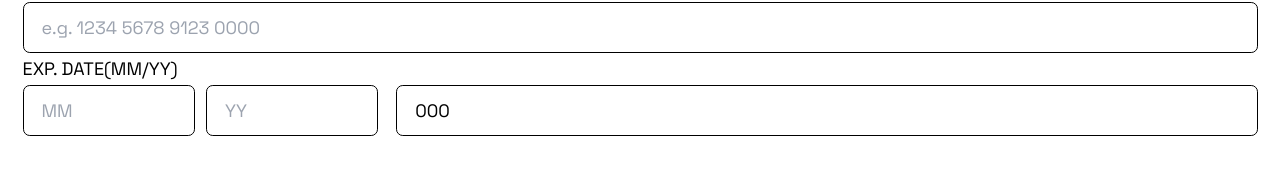
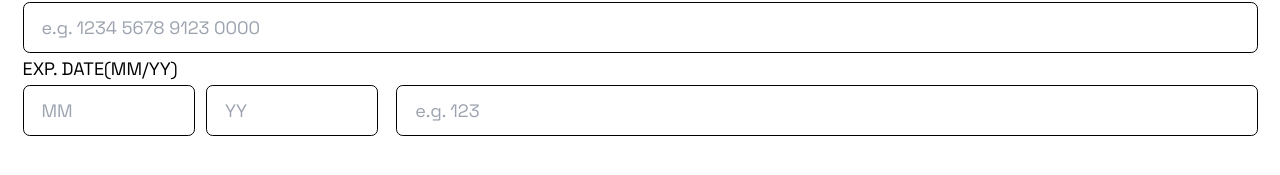
Before and after one commit to soewaiyanag/interactive-card-details-form, a React (Create React App) app: page / in a window 1280 px wide. Shown: the part 563-738 px from the top of the page. Built offline with nearby package versions, Linux system fonts and the light colour scheme.

Commit message:
update: in InputNumber, use Ref for save original state value

```diff
--- a/src/Components/CardFront.js
+++ b/src/Components/CardFront.js
@@ -1,7 +1,7 @@
 import cardLogo from "images/card-logo.svg";
 import CardNumber from "features/cardNumber/CardNumber";
 import CardHolder from "features/cardHolder/CardHolder";
-import ExpDate from "features/expDate/ExpDate";
+import ExpDate from "Components/ExpDate";
 
 const CardFront = () => {
   return (
--- a/src/features/expDate/ExpDate.js
+++ b/src/Components/ExpDate.js
@@ -1,9 +1,8 @@
 import { useSelector } from "react-redux";
 
 const ExpDate = () => {
-  const year = useSelector((state) => state.year.value) || "00";
-  const month = useSelector((state) => state.month.value) || "00";
-  console.log(year, month);
+  const year = useSelector((state) => state.year.value);
+  const month = useSelector((state) => state.month.value);
   return <span className="card-small-text">{month + "/" + year}</span>;
 };
 
--- a/src/features/expDate/ExpDateInput.js
+++ b/src/Components/ExpDateInput.js
@@ -1,5 +1,5 @@
-import MonthInput from "../month/MonthInput";
-import YearInput from "../year/YearInput";
+import MonthInput from "../features/month/MonthInput";
+import YearInput from "../features/year/YearInput";
 
 const ExpDateInput = () => {
   return (
--- a/src/Components/NumberInput.js
+++ b/src/Components/NumberInput.js
@@ -6,7 +6,19 @@ import formatTo2Digits from "functions/formatTo2Digits";
 const NumberInput = ({ min, max, id, action, name, placeholder }) => {
   const dispatch = useDispatch();
   const stateValue = useSelector((state) => state[name].value);
-  const value = stateValue === "00" ? "" : stateValue;
+
+  /* use of ref: I could easily use props for originalValue/
+   but it would be difficult to maintain because it would be/
+   two original values: one from props and/
+   one from initialState from Slice./
+   Therefore, I want to save value from initialState and use Ref */
+  const originalValueRef = useRef(null);
+  /* if the value is null, change the value to stateValue which/
+  is the value of initialState */
+  originalValueRef.current = originalValueRef.current ?? stateValue;
+  /* then assign it to variable below */
+  const originalValue = originalValueRef.current;
+  const value = stateValue === originalValue ? "" : stateValue;
 
   const onChangeHandler = (event) => {
     const clampedValue = clamp(event.target.value, min, max);
--- a/src/Components/SecondSection.js
+++ b/src/Components/SecondSection.js
@@ -1,7 +1,7 @@
 import CardHolderInput from "features/cardHolder/CardHolderInput";
 import CardNumberInput from "features/cardNumber/CardNumberInput";
 import CvcInput from "features/cvc/CvcInput";
-import ExpDateInput from "features/expDate/ExpDateInput";
+import ExpDateInput from "Components/ExpDateInput";
 import Label from "./Label";
 
 const SecondSection = () => {
```
